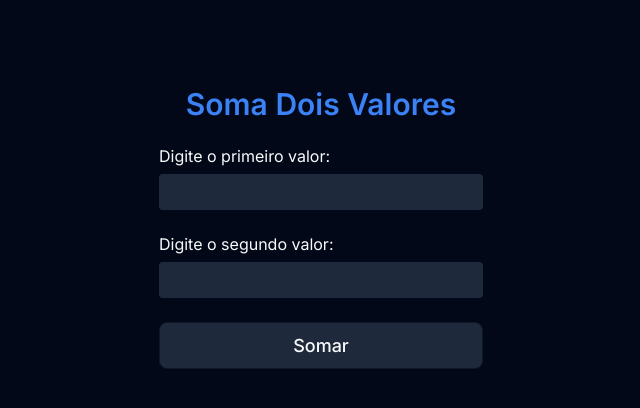
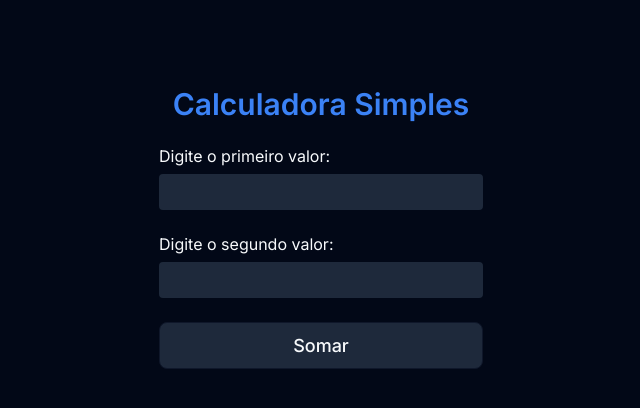
Before and after one commit to pedroeuzebiojs/atvdd-unidade-1-dw2-tii-ifce, a plain HTML site: page index.html in a window 1280 px wide. Shown: the whole page, without its empty margins (319-959 px from the left). Drawn offline with Linux system fonts and the light colour scheme.

Commit message:
update title form

```diff
--- a/index.html
+++ b/index.html
@@ -22,7 +22,7 @@
     <div id="app">
       <form>
         <fieldset>
-          <legend>Soma Dois Valores</legend>
+          <legend>Calculadora Simples</legend>
 
           <div class="input-wrapper">
             <label for="first-value">Digite o primeiro valor: </label>
```
